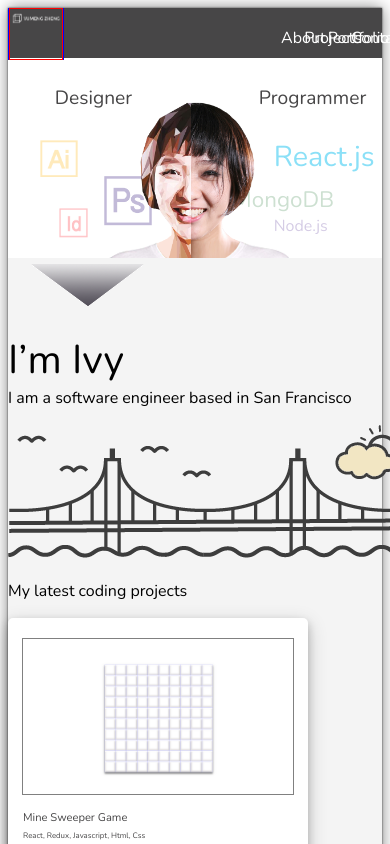
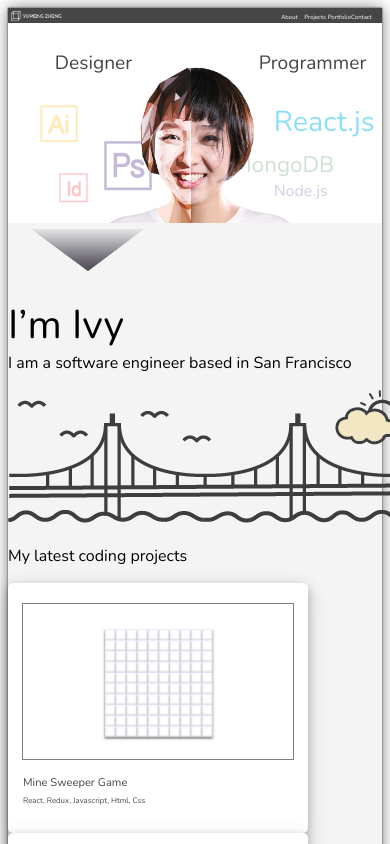
Before and after one commit to YumengZheng/portfolio, a React app: page /#/ in a window 390 px wide. Shown: the top 844 px of the page. Built offline with nearby package versions, Linux system fonts and the light colour scheme.

Commit message:
adjust nav bar height for responsive

```diff
--- a/src/styles/Nav.css
+++ b/src/styles/Nav.css
@@ -1,3 +1,4 @@
+@media screen and (min-width: 1240px){
   .nav{
     display: flex;
     background-color:rgb(71, 70, 71);
@@ -14,12 +15,12 @@
     height: 100%;
     align-items: center;
     justify-content: center;
-  border: 1px solid blue;
+    /* border: 1px solid blue; */
   }
   .logo-inner-box{
     height: 100%;
     margin: 0;
-  border: 1px solid red;
+    /* border: 1px solid red;  */
   }
   .logo{
     width: 100%;
@@ -41,7 +42,7 @@
     display: flex;
     justify-content: space-between;
     width: 80%;
-  margin-top:10px;
+    margin-top:3%;
     /* border: 1px solid red; */
   }
   .nav-option{
@@ -52,3 +53,118 @@
     cursor: pointer;
     /* border: 1px solid red; */
   }
+}
+@media (min-width: 415px) and (max-width: 1240px){
+  .nav{
+    display: flex;
+    background-color:rgb(71, 70, 71);
+    height: 40px;
+    width: 100%;
+    margin: 0;
+    z-index: 101;
+    font-size: 0.85em;
+  }
+
+  /* nav bar */
+  .logo-box{
+    display: flex;
+    width: 15%;
+    height: 100%;
+    align-items: center;
+    justify-content: center;
+    /* border: 1px solid blue; */
+  }
+  .logo-inner-box{
+    height: 100%;
+    margin: 0;
+    /* border: 1px solid red;  */
+  }
+  .logo{
+    width: 100%;
+    margin: auto auto;
+    color:white;
+    max-height: 100%;
+    /* border: 1px solid red; */
+  }
+  .nav-outter-box{
+    display: flex;
+    width: 30%;
+    margin-left:55%;
+    align-items: center;
+    justify-content: center;
+    /* border: 1px solid red; */
+  }
+
+  .nav-inner-box{
+    display: flex;
+    justify-content: space-between;
+    width: 80%;
+    margin-top:3%;
+    /* border: 1px solid red; */
+  }
+  .nav-option{
+    display: inline-block;
+    box-sizing: border-box;
+    width:22%;
+    color: white;
+    cursor: pointer;
+    /* border: 1px solid red; */
+  }
+}
+@media (min-width: 0px) and (max-width: 414px){
+  .nav{
+    display: flex;
+    background-color:rgb(71, 70, 71);
+    height: 15px;
+    width: 100%;
+    margin: 0;
+    z-index: 101;
+    font-size: 0.35em;
+  }
+
+  /* nav bar */
+  .logo-box{
+    display: flex;
+    width: 15%;
+    height: 100%;
+    align-items: center;
+    justify-content: center;
+    /* border: 1px solid blue; */
+  }
+  .logo-inner-box{
+    height: 100%;
+    margin: 0;
+    /* border: 1px solid red;  */
+  }
+  .logo{
+    width: 100%;
+    margin: auto auto;
+    color:white;
+    max-height: 100%;
+    /* border: 1px solid red; */
+  }
+  .nav-outter-box{
+    display: flex;
+    width: 30%;
+    margin-left:55%;
+    align-items: center;
+    justify-content: center;
+    /* border: 1px solid red; */
+  }
+
+  .nav-inner-box{
+    display: flex;
+    justify-content: space-between;
+    width: 80%;
+    margin-top:3%;
+    /* border: 1px solid red; */
+  }
+  .nav-option{
+    display: inline-block;
+    box-sizing: border-box;
+    width:22%;
+    color: white;
+    cursor: pointer;
+    /* border: 1px solid red; */
+  }
+}
```
Lines whose indentation alone changed are shown as unchanged.
